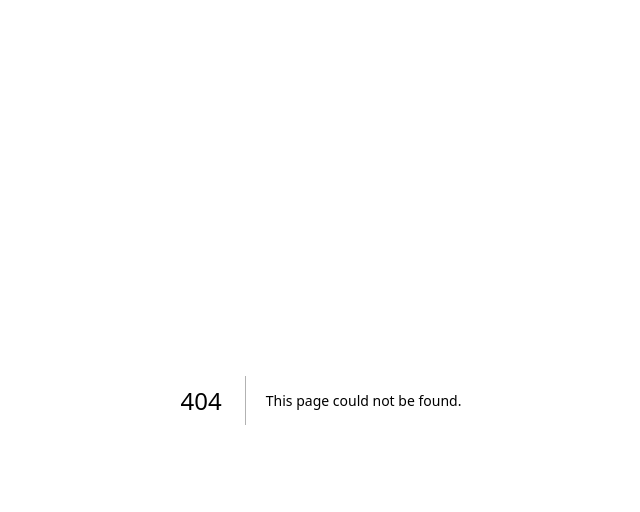
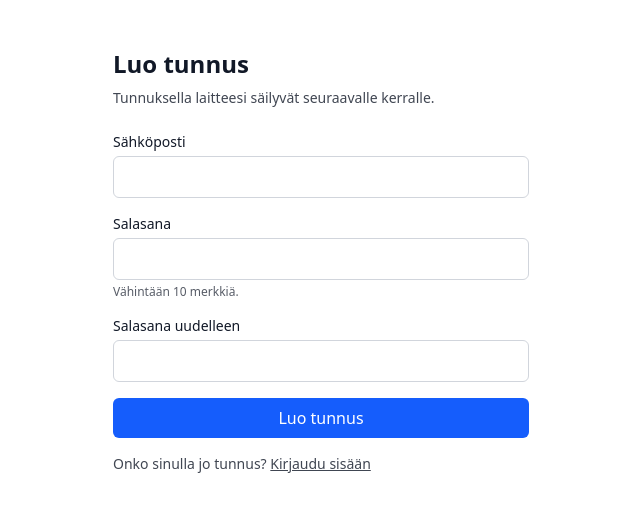
Before and after one commit to tmz1dka/porssisahko, a Next.js app: page /register in a window 1280 px wide. Before the commit this address had no page. Shown: the top 512 px of the page, without its empty margins (319-959 px from the left). Built offline with nearby package versions, Linux system fonts and the light colour scheme; no server answers.

Commit message:
feat: lisää rekisteröitymissivu

```diff
--- /dev/null
+++ b/src/app/register/RekisterointiLomake.tsx
@@ -0,0 +1,84 @@
+// Rekisteröitymislomake. Tämä on selainkomponentti ("use client"), koska se
+// seuraa lomakkeen tilaa: näyttää virheet kenttien vieressä ja estää
+// lähetyspainikkeen painamisen kahdesti.
+"use client";
+
+import { useActionState } from "react";
+import Link from "next/link";
+import { Lomakekentta } from "@/components/Lomakekentta";
+import { SALASANAN_VAHIMMAISPITUUS } from "@/lib/validointi";
+import { rekisteroi, type RekisterointiTila } from "./actions";
+
+const alkutila: RekisterointiTila = {};
+
+export function RekisterointiLomake() {
+  // useActionState yhdistää lomakkeen ja palvelinfunktion: tila sisältää
+  // palvelimen palauttamat virheet, ja odottaa kertoo, onko lähetys kesken.
+  const [tila, lahetä, odottaa] = useActionState(rekisteroi, alkutila);
+
+  if (tila.onnistui) {
+    return (
+      <div className="rounded-md border border-green-500 bg-green-50 p-4 dark:bg-green-950">
+        <h2 className="font-medium">Tunnus luotu</h2>
+        <p className="mt-1 text-sm">
+          Tunnus osoitteelle {tila.email} on valmis. Voit nyt kirjautua sisään.
+        </p>
+        <Link
+          href="/login"
+          className="mt-3 inline-block rounded-md bg-blue-600 px-4 py-2 text-sm font-medium text-white hover:bg-blue-700"
+        >
+          Siirry kirjautumaan
+        </Link>
+      </div>
+    );
+  }
+
+  return (
+    <form action={lahetä} className="flex flex-col gap-4">
+      <Lomakekentta
+        nimi="email"
+        otsikko="Sähköposti"
+        tyyppi="email"
+        oletusarvo={tila.email}
+        virhe={tila.virheet?.email}
+        automaattinenTaytto="email"
+      />
+
+      <Lomakekentta
+        nimi="password"
+        otsikko="Salasana"
+        tyyppi="password"
+        ohje={`Vähintään ${SALASANAN_VAHIMMAISPITUUS} merkkiä.`}
+        virhe={tila.virheet?.password}
+        automaattinenTaytto="new-password"
+      />
+
+      <Lomakekentta
+        nimi="passwordConfirm"
+        otsikko="Salasana uudelleen"
+        tyyppi="password"
+        virhe={tila.virheet?.passwordConfirm}
+        automaattinenTaytto="new-password"
+      />
+
+      {tila.yleinenVirhe && (
+        <p className="text-sm text-red-600 dark:text-red-400">{tila.yleinenVirhe}</p>
+      )}
+
+      <button
+        type="submit"
+        disabled={odottaa}
+        className="rounded-md bg-blue-600 px-4 py-2 font-medium text-white hover:bg-blue-700 disabled:opacity-60"
+      >
+        {odottaa ? "Luodaan tunnusta…" : "Luo tunnus"}
+      </button>
+
+      <p className="text-sm opacity-80">
+        Onko sinulla jo tunnus?{" "}
+        <Link href="/login" className="underline">
+          Kirjaudu sisään
+        </Link>
+      </p>
+    </form>
+  );
+}
--- /dev/null
+++ b/src/app/register/actions.ts
@@ -0,0 +1,63 @@
+// Rekisteröitymisen palvelinpuolen käsittely. Server action tarkoittaa
+// funktiota, joka ajetaan aina palvelimella, vaikka se käynnistyy lomakkeen
+// lähetyksestä selaimessa. Näin salasanan käsittely ei tapahdu selaimessa.
+"use server";
+
+import bcrypt from "bcryptjs";
+import { prisma } from "@/lib/prisma";
+import { kentanVirheet, rekisterointiSkeema } from "@/lib/validointi";
+
+// bcryptin kierrosluku: mitä suurempi, sitä hitaampi salasanan arvaaminen on.
+const BCRYPT_KIERROKSET = 12;
+
+export type RekisterointiTila = {
+  virheet?: Record<string, string>;
+  yleinenVirhe?: string;
+  onnistui?: boolean;
+  email?: string;
+};
+
+export async function rekisteroi(
+  _edellinenTila: RekisterointiTila,
+  lomake: FormData,
+): Promise<RekisterointiTila> {
+  const syote = {
+    email: String(lomake.get("email") ?? ""),
+    password: String(lomake.get("password") ?? ""),
+    passwordConfirm: String(lomake.get("passwordConfirm") ?? ""),
+  };
+
+  // Sama tarkistus kuin lomakkeella, mutta tehdään uudelleen palvelimella.
+  // Selaimen tarkistukset voi ohittaa, palvelimen ei.
+  const tulos = rekisterointiSkeema.safeParse(syote);
+
+  if (!tulos.success) {
+    return { virheet: kentanVirheet(tulos.error), email: syote.email };
+  }
+
+  const { email, password } = tulos.data;
+
+  const onJoOlemassa = await prisma.user.findUnique({ where: { email } });
+
+  if (onJoOlemassa) {
+    return {
+      virheet: { email: "Tällä sähköpostilla on jo tunnus." },
+      email,
+    };
+  }
+
+  const passwordHash = await bcrypt.hash(password, BCRYPT_KIERROKSET);
+
+  try {
+    await prisma.user.create({ data: { email, passwordHash } });
+  } catch {
+    // Jos kaksi rekisteröitymistä osuu samaan hetkeen, tietokannan
+    // uniikkisääntö estää kaksoistilin ja haku yllä ei vielä nähnyt sitä.
+    return {
+      virheet: { email: "Tällä sähköpostilla on jo tunnus." },
+      email,
+    };
+  }
+
+  return { onnistui: true, email };
+}
--- /dev/null
+++ b/src/app/register/page.tsx
@@ -0,0 +1,19 @@
+// Rekisteröitymissivu (/register). Julkinen sivu.
+import type { Metadata } from "next";
+import { RekisterointiLomake } from "./RekisterointiLomake";
+
+export const metadata: Metadata = {
+  title: "Luo tunnus – Pörssisähköoptimoija",
+};
+
+export default function RekisterointiPage() {
+  return (
+    <main className="mx-auto max-w-md px-4 py-12">
+      <h1 className="text-2xl font-bold">Luo tunnus</h1>
+      <p className="mt-2 mb-6 text-sm opacity-80">
+        Tunnuksella laitteesi säilyvät seuraavalle kerralle.
+      </p>
+      <RekisterointiLomake />
+    </main>
+  );
+}
--- /dev/null
+++ b/src/components/Lomakekentta.tsx
@@ -0,0 +1,68 @@
+// Yksi lomakekenttä otsikon, ohjetekstin ja virheilmoituksen kanssa.
+// Omana komponenttina, jotta kirjautumis- ja rekisteröitymissivu näyttävät
+// samanlaisilta eikä samaa koodia tarvitse toistaa.
+
+type Props = {
+  nimi: string;
+  otsikko: string;
+  tyyppi: "email" | "password";
+  ohje?: string;
+  virhe?: string;
+  oletusarvo?: string;
+  automaattinenTaytto?: string;
+};
+
+export function Lomakekentta({
+  nimi,
+  otsikko,
+  tyyppi,
+  ohje,
+  virhe,
+  oletusarvo,
+  automaattinenTaytto,
+}: Props) {
+  // Virheilmoitus liitetään kenttään aria-describedby-määreellä, jotta myös
+  // ruudunlukija kertoo virheen oikean kentän kohdalla.
+  const virheenTunnus = `${nimi}-virhe`;
+  const ohjeenTunnus = `${nimi}-ohje`;
+
+  return (
+    <div className="flex flex-col gap-1">
+      <label htmlFor={nimi} className="text-sm font-medium">
+        {otsikko}
+      </label>
+
+      <input
+        id={nimi}
+        name={nimi}
+        type={tyyppi}
+        required
+        defaultValue={oletusarvo}
+        autoComplete={automaattinenTaytto}
+        aria-invalid={virhe ? true : undefined}
+        aria-describedby={
+          [virhe ? virheenTunnus : null, ohje ? ohjeenTunnus : null]
+            .filter(Boolean)
+            .join(" ") || undefined
+        }
+        className={`rounded-md border px-3 py-2 text-base outline-none focus:ring-2 ${
+          virhe
+            ? "border-red-500 focus:ring-red-400"
+            : "border-gray-300 focus:ring-blue-400 dark:border-gray-600"
+        }`}
+      />
+
+      {ohje && !virhe && (
+        <p id={ohjeenTunnus} className="text-xs opacity-70">
+          {ohje}
+        </p>
+      )}
+
+      {virhe && (
+        <p id={virheenTunnus} className="text-xs text-red-600 dark:text-red-400">
+          {virhe}
+        </p>
+      )}
+    </div>
+  );
+}
```
